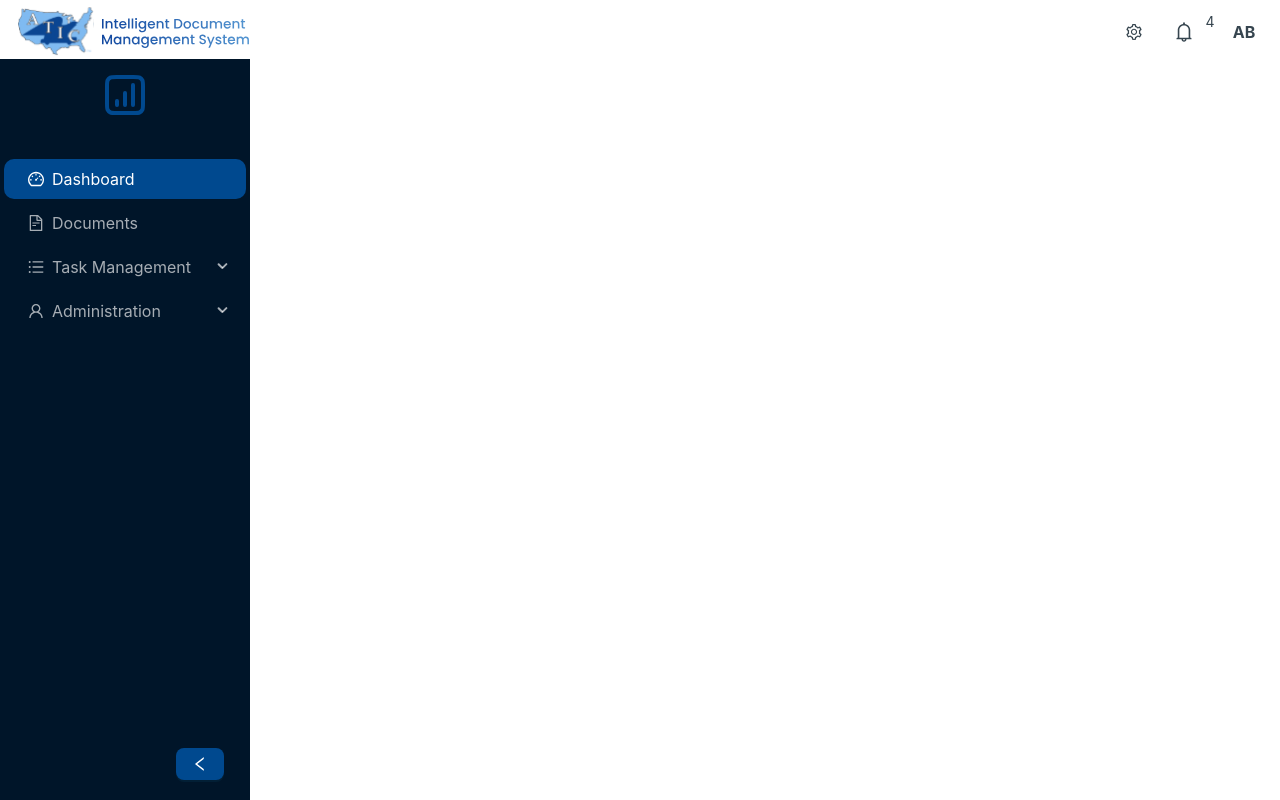
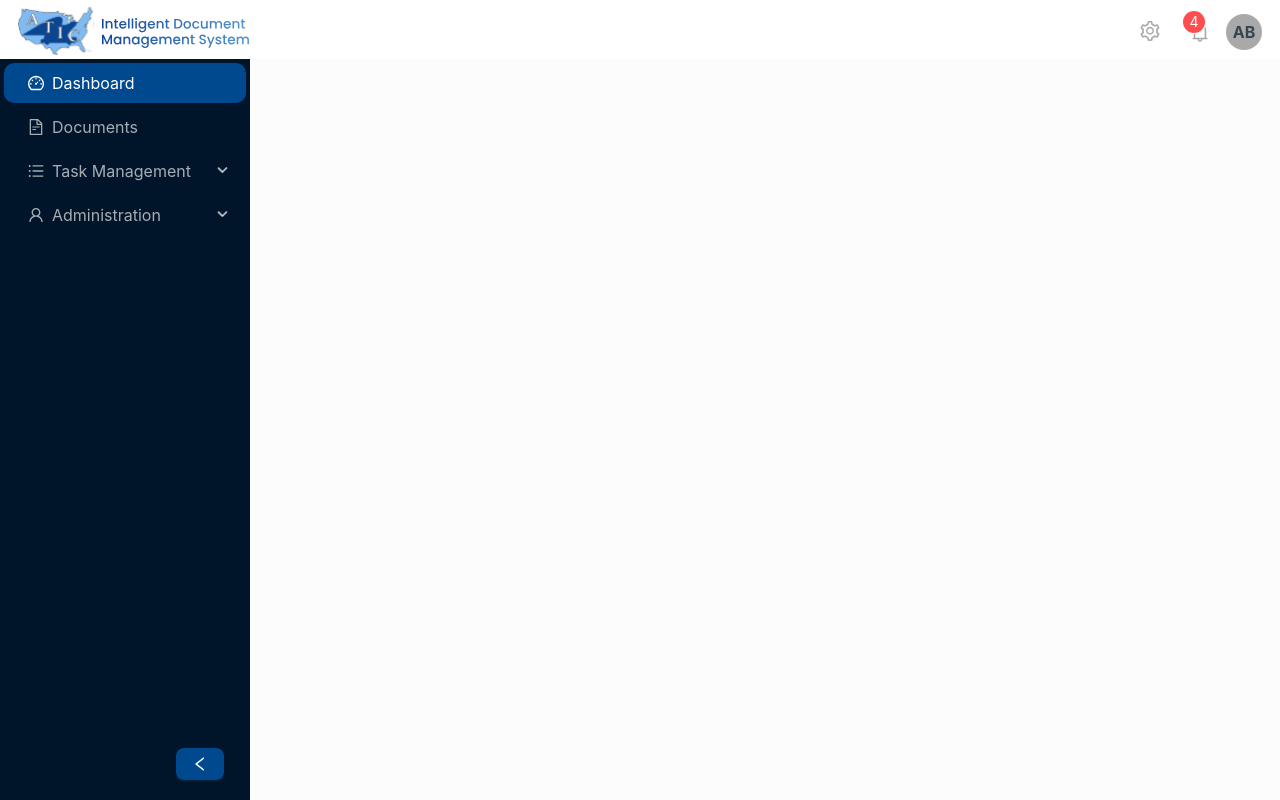
Before and after one commit to agiratech-ahil/IDMS_POC, a React (Vite) app: page / in a window 1280 px wide. Built offline with nearby package versions, Linux system fonts and the light colour scheme.

Commit message:
push_04: navbar reduced css

```diff
--- a/src/layout/MainLayout/index.tsx
+++ b/src/layout/MainLayout/index.tsx
@@ -17,7 +17,7 @@ const PrimaryLayout: React.FC =()=>{
 
             <Layout style={{ flexDirection: 'row', height: '100%' }}>
                 <Sidebar/>
-                <Content style={{ display: 'flex', flexDirection: 'column', height: '100%' }}>
+                <Content style={{ display: 'flex', flexDirection: 'column', height: '100%', backgroundColor: '#fcfcfd' }}>
 
                     <Outlet/>
                 </Content>
--- a/src/layout/Navbar/index.tsx
+++ b/src/layout/Navbar/index.tsx
@@ -1,193 +1,193 @@
-// import { BellOutlined, LogoutOutlined, MenuOutlined, SettingOutlined, UserOutlined } from '@ant-design/icons';
-// import { Avatar, Badge, Button, Drawer, Dropdown, Layout, Menu } from 'antd';
-// import { Header } from 'antd/es/layout/layout';
-// import React, { useState } from 'react';
-// import { useNavigate } from 'react-router-dom';
-// import IdmsLogo from '../../assets/idmsLogo.svg';
-// import './navbar.css';
-
-// const Navbar: React.FC =()=>{
-
-//     const [ drawerVisible, setDrawerVisible ] = useState<boolean>(false);
-//     const navigate = useNavigate();
-
-//     // mock user data
-//     const userInitials = 'AB';
-
-//     const handleLogout=()=>{
-//         navigate('/login');
-//     }
-
-//     const menu = (
-//         <Menu>
-//             <Menu.Item key="logout" icon={<LogoutOutlined/>} onClick={handleLogout}>
-//                 Logout
-//             </Menu.Item>
-//         </Menu>
-//     );
-
-//     const showDrawer =()=>{
-//         setDrawerVisible(true);
-//     }
-
-//     const onClose=()=>{
-//         setDrawerVisible(false);
-//     }
-
-//     return (
-
-//         <Layout>
-//             <Header
-//                 className='navbar-header'
-//                 style={{
-//                     padding: '0 2px',
-//                     backgroundColor: '#ffffff',
-//                     boxShadow: '0 -0.5px 4px black',
-//                     display: 'flex',
-//                     justifyContent: 'space-between',
-//                     alignItems: 'center'
-//                 }}
-//             >
-
-//                 {/* left side */}
-//                 <div style={{ display: 'flex', alignItems: 'center' }}>
-//                     <Button
-//                         type='text'
-//                         icon={<MenuOutlined style={{ color: '#00498F', fontSize: '20px' }}/>}
-//                         onClick={showDrawer}
-//                         style={{ marginRight: '16px' }}
-//                         className='navbar-menu-button'
-//                     />
-//                     <img src={IdmsLogo} alt='IDMS Logo' style={{ height: '50px', marginLeft: '1rem' }} className='navbar-logo'/>
-//                 </div>
-
-
-//                 {/* Right side */}
-//                 <div style={{ display: 'flex', alignItems: 'center' }}>
-//                     <Button
-//                         type='text'
-//                         icon={ <SettingOutlined style={{ color: '#A9A9A9', fontSize: '20px', marginRight: '16px' }}/> }
-//                     />
-
-//                     <Button
-//                         type='text'
-//                     >
-//                         <Badge count={4} overflowCount={99} style={{ marginRight: '16px' }}>
-//                             <BellOutlined style={{ color: '#A9A9A9', fontSize: '20px' }}/>
-//                         </Badge>
-//                     </Button>
-
-//                     <Dropdown overlay={menu} trigger={['click']}>
-//                         <Avatar
-//                             style={{
-//                                 backgroundColor: '#A9A9A9',
-//                                 color: '#36454F',
-//                                 cursor: 'pointer',
-//                                 fontWeight: 'bold',
-//                                 width: '36px',
-//                                 height: '36px',
-//                                 fontSize: '16px',
-//                                 marginRight: '1rem'
-//                             }}
-//                         >
-//                             { userInitials || <UserOutlined/> }
-//                         </Avatar>
-//                     </Dropdown>
-
-//                 </div>
-
-//             </Header>
-
-//             {/* drawer for sidebar */}
-//             {/* <Drawer>
-//                 <DrawerSidebar/>
-//             </Drawer> */}
-
-//         </Layout>
-//     )
-
-
-// }
-
-// export default Navbar;
-
-
-// Navbar.tsx
-import {
-    BellOutlined,
-    LogoutOutlined,
-    MenuOutlined,
-    SettingOutlined,
-    UserOutlined,
-  } from '@ant-design/icons';
-  import { Avatar, Badge, Button, Dropdown, Layout, Menu } from 'antd';
+import { BellOutlined, LogoutOutlined, MenuOutlined, SettingOutlined, UserOutlined } from '@ant-design/icons';
+import { Avatar, Badge, Button, Drawer, Dropdown, Layout, Menu } from 'antd';
 import { Header } from 'antd/es/layout/layout';
 import React, { useState } from 'react';
 import { useNavigate } from 'react-router-dom';
 import IdmsLogo from '../../assets/idmsLogo.svg';
 import './navbar.css';
 
-  const Navbar: React.FC = () => {
-    const [drawerVisible, setDrawerVisible] = useState<boolean>(false);
+const Navbar: React.FC =()=>{
+
+  const [ drawerVisible, setDrawerVisible ] = useState<boolean>(false);
   const navigate = useNavigate();
 
-    // Mock user data
+  // mock user data
   const userInitials = 'AB';
 
-    const handleLogout = () => {
+  const handleLogout=()=>{
       navigate('/login');
-    };
+  }
 
   const menu = (
       <Menu>
-        <Menu.Item key="logout" icon={<LogoutOutlined />} onClick={handleLogout}>
+          <Menu.Item key="logout" icon={<LogoutOutlined/>} onClick={handleLogout}>
               Logout
           </Menu.Item>
       </Menu>
   );
 
-    const showDrawer = () => {
+  const showDrawer =()=>{
       setDrawerVisible(true);
-    };
+  }
 
-    const onClose = () => {
+  const onClose=()=>{
       setDrawerVisible(false);
-    };
+  }
 
   return (
+
       <Layout>
-        <Header className="navbar-header">
-          {/* Left Side */}
-          <div className="navbar-left">
+          <Header
+              className='navbar-header'
+              style={{
+                  padding: '0 2px',
+                  backgroundColor: '#ffffff',
+                //   boxShadow: '0 -0.5px 4px black',
+                  boxShadow: '0 8px 16px -4px rgba(0, 0, 0, 0.05)',
+                  display: 'flex',
+                  justifyContent: 'space-between',
+                  alignItems: 'center'
+              }}
+          >
+
+              {/* left side */}
+              <div style={{ display: 'flex', alignItems: 'center' }}>
                   <Button
-              type="text"
-              icon={<MenuOutlined className="navbar-menu-icon" />}
+                      type='text'
+                      icon={<MenuOutlined style={{ color: '#00498F', fontSize: '20px' }}/>}
                       onClick={showDrawer}
-              className="navbar-menu-button"
+                      style={{ marginRight: '16px' }}
+                      className='navbar-menu-button'
                   />
-            <img src={IdmsLogo} alt="IDMS Logo" className="navbar-logo" />
+                  <img src={IdmsLogo} alt='IDMS Logo' style={{ height: '50px', marginLeft: '1rem' }} className='navbar-logo'/>
               </div>
 
-          {/* Right Side */}
-          <div className="navbar-right">
-            <Button type="text" icon={<SettingOutlined className="navbar-icon" />} />
-            <Button type="text">
-              <Badge count={4} overflowCount={99} className="navbar-badge">
-                <BellOutlined className="navbar-icon" />
+
+              {/* Right side */}
+              <div style={{ display: 'flex', alignItems: 'center' }}>
+                  <Button
+                      type='text'
+                      icon={ <SettingOutlined style={{ color: '#A9A9A9', fontSize: '20px', marginRight: '16px' }}/> }
+                  />
+
+                  <Button
+                      type='text'
+                  >
+                      <Badge count={4} overflowCount={99} style={{ marginRight: '16px' }}>
+                          <BellOutlined style={{ color: '#A9A9A9', fontSize: '20px' }}/>
                       </Badge>
                   </Button>
 
                   <Dropdown overlay={menu} trigger={['click']}>
-              <Avatar className="navbar-avatar">
-                {userInitials || <UserOutlined />}
+                      <Avatar
+                          style={{
+                              backgroundColor: '#A9A9A9',
+                              color: '#36454F',
+                              cursor: 'pointer',
+                              fontWeight: 'bold',
+                              width: '36px',
+                              height: '36px',
+                              fontSize: '16px',
+                              marginRight: '1rem'
+                          }}
+                      >
+                          { userInitials || <UserOutlined/> }
                       </Avatar>
                   </Dropdown>
+
               </div>
+
           </Header>
 
+          {/* drawer for sidebar */}
+          {/* <Drawer>
+              <DrawerSidebar/>
+          </Drawer> */}
 
       </Layout>
-    );
-  };
+  )
+
+}
 
 export default Navbar;
+
+
+// Navbar.tsx
+// import {
+//     BellOutlined,
+//     LogoutOutlined,
+//     MenuOutlined,
+//     SettingOutlined,
+//     UserOutlined,
+//   } from '@ant-design/icons';
+//   import { Avatar, Badge, Button, Dropdown, Layout, Menu } from 'antd';
+//   import { Header } from 'antd/es/layout/layout';
+//   import React, { useState } from 'react';
+//   import { useNavigate } from 'react-router-dom';
+//   import IdmsLogo from '../../assets/idmsLogo.svg';
+//   import './navbar.css';
+
+//   const Navbar: React.FC = () => {
+//     const [drawerVisible, setDrawerVisible] = useState<boolean>(false);
+//     const navigate = useNavigate();
+
+//     // Mock user data
+//     const userInitials = 'AB';
+
+//     const handleLogout = () => {
+//       navigate('/login');
+//     };
+
+//     const menu = (
+//       <Menu>
+//         <Menu.Item key="logout" icon={<LogoutOutlined />} onClick={handleLogout}>
+//           Logout
+//         </Menu.Item>
+//       </Menu>
+//     );
+
+//     const showDrawer = () => {
+//       setDrawerVisible(true);
+//     };
+
+//     const onClose = () => {
+//       setDrawerVisible(false);
+//     };
+
+//     return (
+//       <Layout>
+//         <Header className="navbar-header">
+//           {/* Left Side */}
+//           <div className="navbar-left">
+//             <Button
+//               type="text"
+//               icon={<MenuOutlined className="navbar-menu-icon" />}
+//               onClick={showDrawer}
+//               className="navbar-menu-button"
+//             />
+//             <img src={IdmsLogo} alt="IDMS Logo" className="navbar-logo" />
+//           </div>
+
+//           {/* Right Side */}
+//           <div className="navbar-right">
+//             <Button type="text" icon={<SettingOutlined className="navbar-icon" />} />
+//             <Button type="text">
+//               <Badge count={4} overflowCount={99} className="navbar-badge">
+//                 <BellOutlined className="navbar-icon" />
+//               </Badge>
+//             </Button>
+
+//             <Dropdown overlay={menu} trigger={['click']} >
+//               <Avatar className="navbar-avatar" >
+//                 {userInitials || <UserOutlined />}
+//               </Avatar>
+//             </Dropdown>
+//           </div>
+//         </Header>
+
+
+//       </Layout>
+//     );
+//   };
+
+//   export default Navbar;
--- a/src/layout/Navbar/navbar.css
+++ b/src/layout/Navbar/navbar.css
@@ -26,7 +26,6 @@
       height: 25px !important;
     }
   } */
-
 
 
 /* navbar.css */
@@ -69,25 +68,38 @@
 }
 
 .navbar-icon {
-    color: var(--ant-color-text);
+  /* color: var(--ant-color-text); */
   font-size: 20px;
-    margin-right: 16px;
+  margin-right: 8px;
+  color: '#A9A9A9';
 }
 
 .navbar-badge .ant-badge-count {
-    background-color: var(--ant-color-primary);
+  /* background-color: var(--ant-color-primary); */
   color: var(--ant-color-bg-layout);
+  margin-right: '16px';
 }
 
 .navbar-avatar {
-    background-color: var(--ant-color-text);
+  /* background-color: var(--ant-color-text);
   color: var(--ant-color-bg-layout);
   cursor: pointer;
   font-weight: bold;
   width: 36px;
   height: 36px;
   font-size: 16px;
-    margin-right: 1rem;
+  margin-right: 1rem; */
+
+  background-color: '#A9A9A9';
+  color: '#36454F';
+  cursor: pointer;
+  font-weight: 'bold';
+  width: '36px';
+  height: '36px';
+  font-size: '16px';
+  margin-right: '1rem';
+  margin-left: '10rem';
+
 }
 
 /* Responsive Styles */
--- a/src/layout/Sidebar/index.tsx
+++ b/src/layout/Sidebar/index.tsx
@@ -106,15 +106,16 @@ const Sidebar: React.FC =()=>{
             left: 0,
             top: 0,
             bottom: 0,
+            // backgroundColor: '#00498F'
           }}
         >
-          <div className="logo" style={{ height: '64px', margin: '16px', textAlign: 'center' }}>
+          {/* <div className="logo" style={{ height: '64px', margin: '16px', textAlign: 'center' }}>
             <img
               src={collapsed ? dashboardIconDefault : dashboardIconActive}
               alt="Logo"
               style={{ width: '40px', height: '40px' }}
             />
-          </div>
+          </div> */}
           <Menu
             theme="dark"
             mode="inline"
@@ -133,7 +134,7 @@ const Sidebar: React.FC =()=>{
               <Menu.Item key="/tasks/my_tasks" icon={<SolutionOutlined/>} onClick={handleSubMenuClick}>
                 My Tasks
               </Menu.Item>
-              <Menu.Item key="/tasks/all_tasks" icon={<UnorderedListOutlined/>} onClick={handleSubMenuClick}>
+              <Menu.Item key="/task" icon={<UnorderedListOutlined/>} onClick={handleSubMenuClick}>
                 All Tasks
               </Menu.Item>
               <Menu.Item key="/tasks/completed_tasks" icon={<HistoryOutlined/>} onClick={handleSubMenuClick}>
```
Lines whose indentation alone changed are shown as unchanged.
